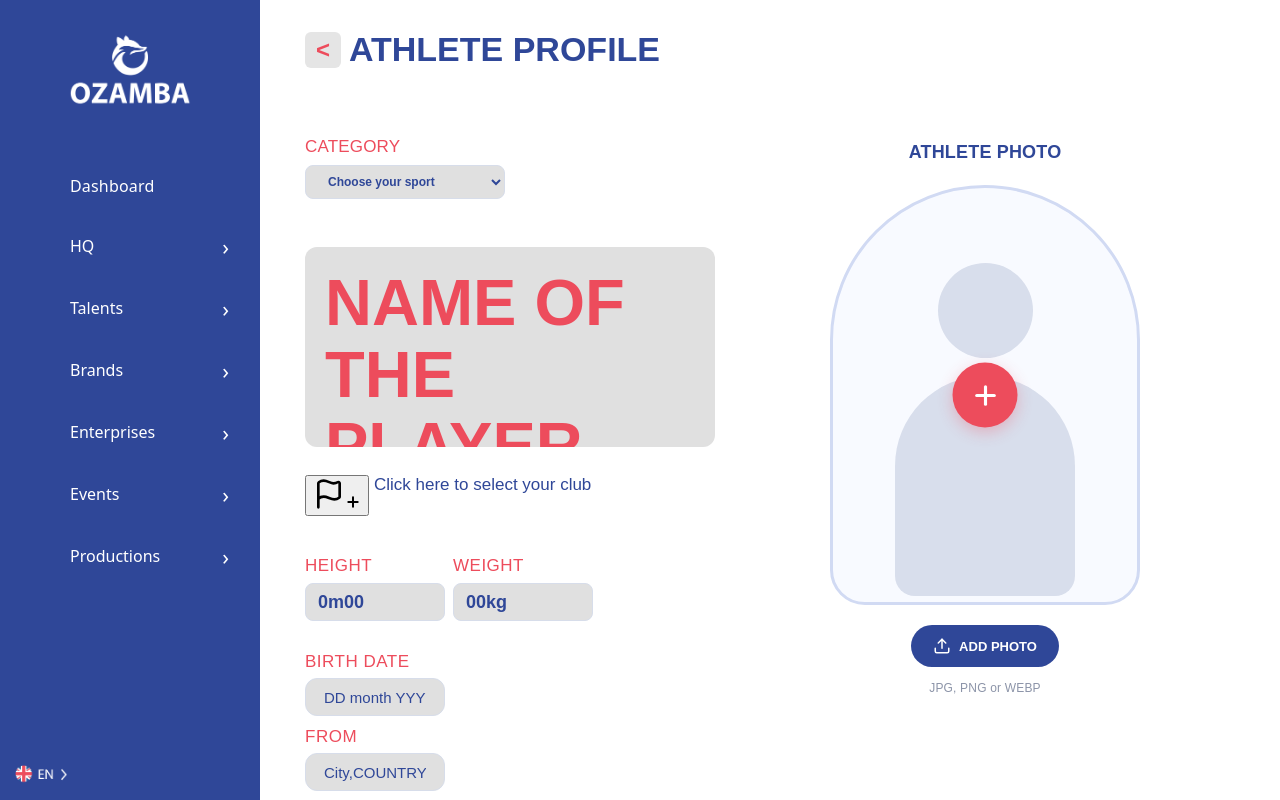
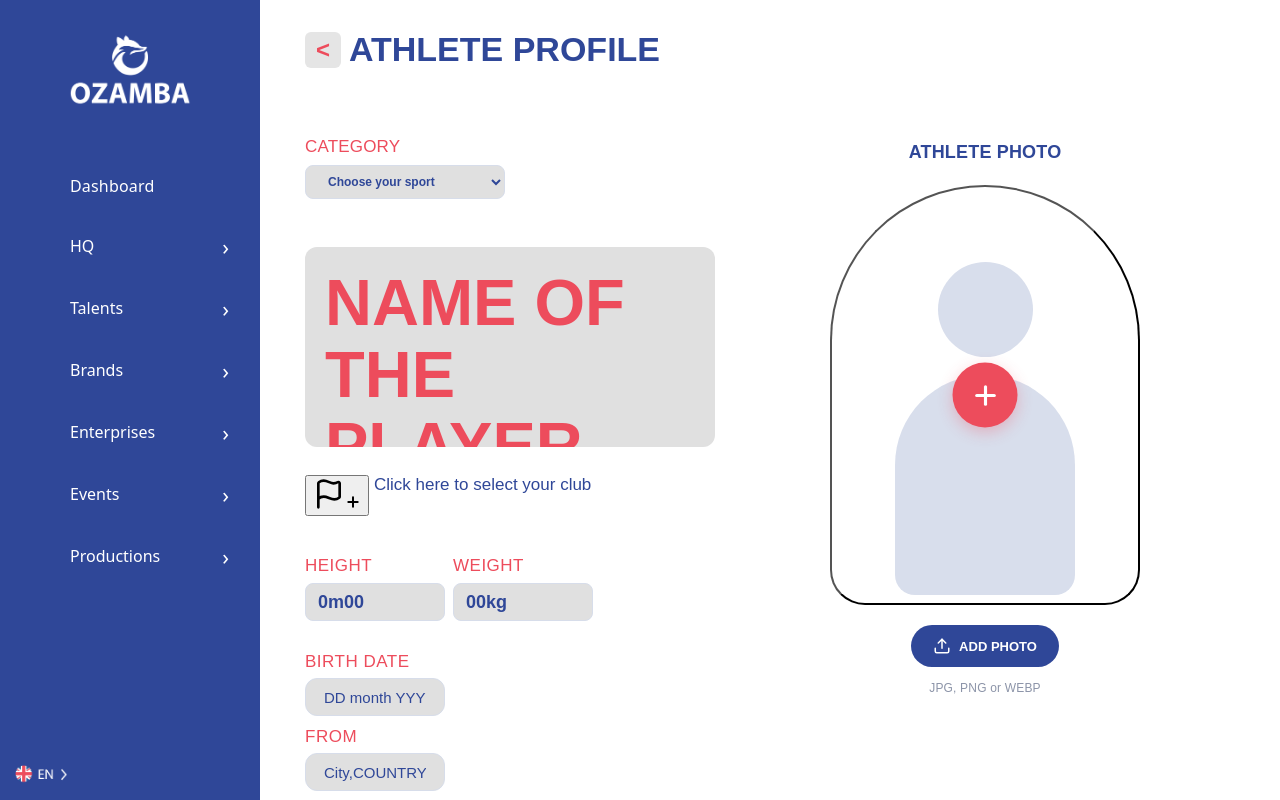
Before and after one commit to Isabel64450/Ozamba, a React (Vite) app in the folder frontend/: page /new-athlete in a window 1280 px wide. Shown: the top 800 px of the page. Built offline with nearby package versions, Linux system fonts and the light colour scheme.

Commit message:
css new athlete

```diff
--- a/frontend/src/styles/NewAthlete.css
+++ b/frontend/src/styles/NewAthlete.css
@@ -348,15 +348,15 @@
   height: 420px;
   padding: 0;
   overflow: hidden;
-  border: 3px solid #D1DAF3;
+  box-shadow: none;
   border-radius: 155px 155px 35px 35px;
-  background-color: #F8FAFF;
+  background-color: white;
   cursor: pointer;
   transition: 0.2s ease;
 }
 
 .athlete-photo:hover {
-  border-color: #2F4798;
+
   transform: translateY(-4px);
 }
 
```
